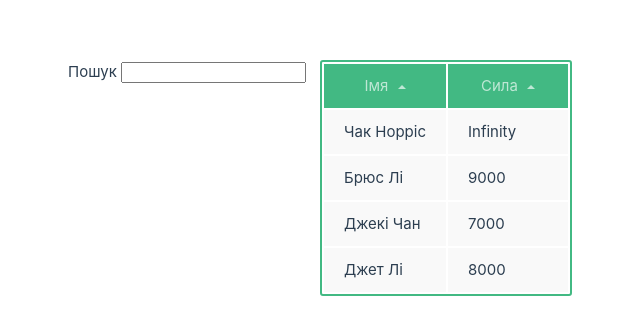
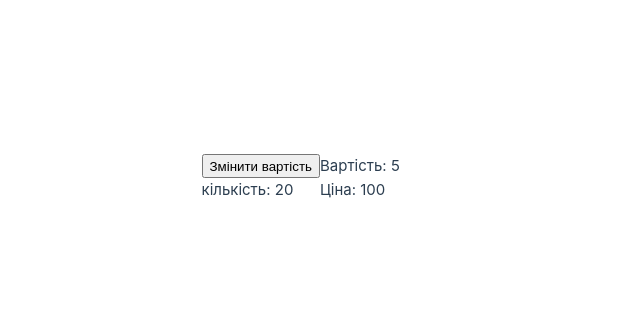
Before and after one commit to Valerii69/Vue-SFC, a Vue app in the folder vue-sfc/: page / in a window 1280 px wide. Shown: the part 222-556 px from the top of the page, without its empty margins (320-960 px from the left). Built offline with nearby package versions, Linux system fonts and the light colour scheme.

Commit message:
add code

```diff
--- a/vue-sfc/src/App.vue
+++ b/vue-sfc/src/App.vue
@@ -386,8 +386,7 @@ code {
 <!--
 Приклад створення багаторазового компонента таблиці та його використання із зовнішніми даними.
 -->
-
-<script setup>
+<!-- <script setup>
 import DemoGrid from './components/GridForm.vue'
 import { ref } from 'vue'
 
@@ -407,4 +406,34 @@ const gridData = [
   </form>
   <DemoGrid :data="gridData" :columns="gridColumns" :filter-key="searchQuery">
   </DemoGrid>
+</template> -->
+
+<script>
+export default {
+  data() {
+    return {
+      cost: 5,
+      amount: 20,
+    };
+  },
+  computed: {
+    price: function () {
+      return this.cost * this.amount;
+    }
+  },
+  methods: {
+    changeCost() {
+      // Зміна значення cost, наприклад, на 1
+      this.amount += 1; // Можете змінити логіку за потреби
+    }
+  }
+}
+</script>
+
+<template>
+  <button @click="changeCost">Змінити вартість</button>
+  <p>Вартість: {{ cost }}</p>
+  <p>кількість: {{ amount }}</p>
+  <p>Ціна: {{ price }}</p>
+
 </template>
```
